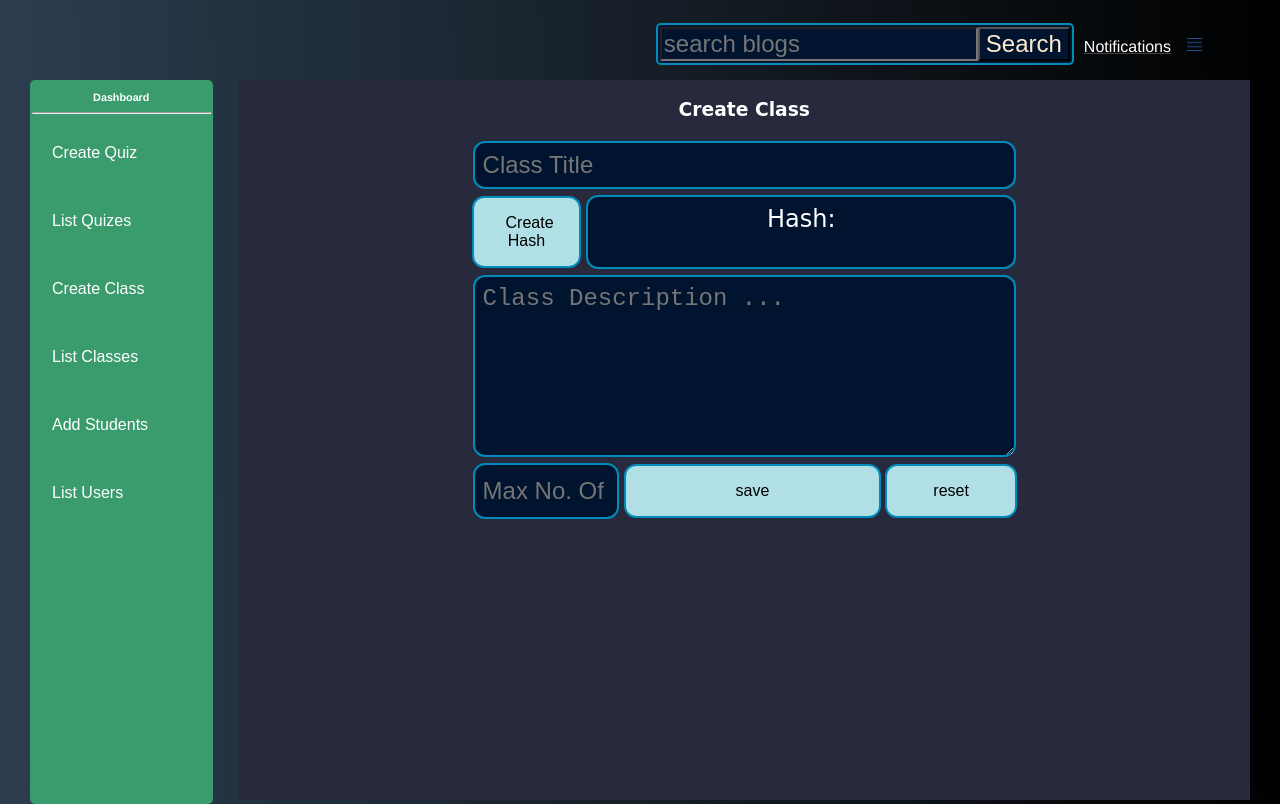
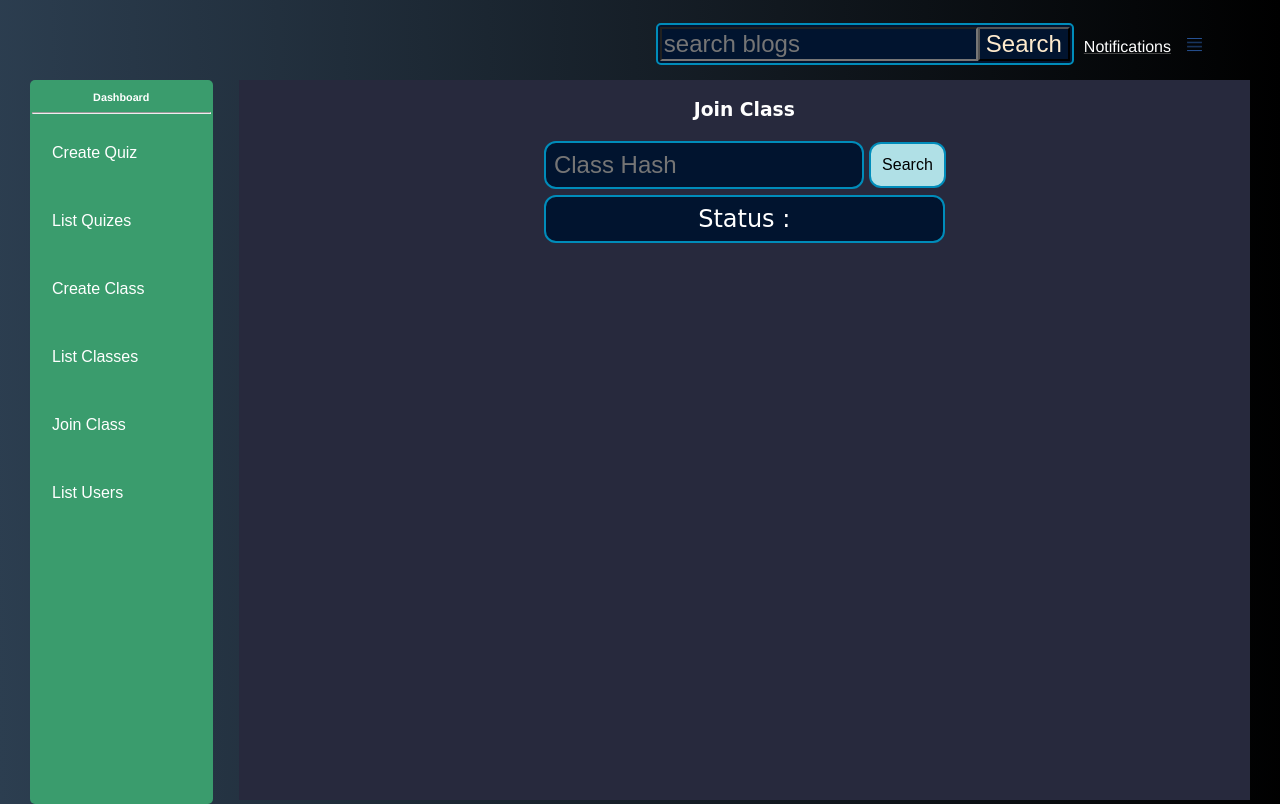
Before and after one commit to hosseindehghanipour1998/onlineClass-Backend, a Vue app in the folder online-class/: page / in a window 1280 px wide. Built offline with nearby package versions, Linux system fonts and the light colour scheme; what vue-particles would draw is missing.

Commit message:
Created JoinClassLayout + Routed

```diff
--- a/online-class/src/components/Home/Home.vue
+++ b/online-class/src/components/Home/Home.vue
@@ -36,8 +36,13 @@
                             <CreateClassForm ></CreateClassForm>
                         </div>
 
+
+                        <div v-if=" pageNo === availableComponents.JoinClassLayout">
+                            <JoinClassForm ></JoinClassForm>
+                        </div>
+
                         <div v-if=" pageNo === availableComponents.Test">
-                            <CreateClassForm ></CreateClassForm>
+                            <JoinClassForm ></JoinClassForm>
                         </div>
 
                     </div>
@@ -56,6 +61,7 @@ import UserListView from '../UserListView/UserListView.vue';
 import UserListerLayout from '../UserListerLayout/UserListerLayout.vue';
 import QuizListerView from '../QuizListerView/QuizListerView.vue';
 import CreateClassForm from '../CreateClassForm/CreateClassForm.vue';
+import JoinClassForm from '../JoinClassForm/JoinClassForm.vue';
 export default {
     components: {
         SideBar,
@@ -65,6 +71,7 @@ export default {
         UserListerLayout,
         QuizListerView,
         CreateClassForm,
+        JoinClassForm
 
     },
     /*
@@ -87,6 +94,7 @@ export default {
                 ListUsersLayout : "7",
                 CreateCourseLayout : "5",
                 CreateQuizLayout : "6",
+                JoinClassLayout : "8",
                 Test : '+'
 
 
@@ -113,18 +121,25 @@ export default {
             }
 
             if ( wantedPage === 'LogOutWanted' ){
-                this.pageNo == "-1";
+                this.pageNo == "+";
             }
 
             if( wantedPage === "LU" ){
-                this.pageNo = "7";
+                //List Users
+                this.pageNo = this.availableComponents.ListUsersLayout;
             }
 
             if( wantedPage === "LQ" ){
-                this.pageNo = "4";
+                //List Quizes
+                this.pageNo = this.availableComponents.ListQuizesLayout;
             }
             if( wantedPage === "CC" ){
-                this.pageNo = "5";
+                // Create Class
+                this.pageNo = this.availableComponents.CreateCourseLayout;
+            }
+            if( wantedPage === "JC" ){
+                //Join Class
+                this.pageNo = this.availableComponents.JoinClassLayout;
             }
 
             else{
--- /dev/null
+++ b/online-class/src/components/JoinClassForm/JoinClassForm.vue
@@ -0,0 +1,101 @@
+<template>
+
+
+<div class="SignInAlignment">
+  <form>
+        <h3 style="color:white"> Join Class </h3>
+        <div class="row">
+          <input  id="columnLeft" class="inputStyle  pa2 inputStyle" type="text"  placeholder="Class Hash">
+          <button id="columnRight" class="buttonStyle" type="submit" >Search</button>
+        </div>
+        <div class="otherColumns">
+          <p class="inputStyle pa2 "   style="width:100%;" placeholder="Class Description ...">Status : </p>
+        </div>
+
+  </form>
+</div>
+</template>
+
+<style scoped>
+
+
+.SignInAlignment {
+  display: flex;
+  flex-direction:column;
+  align-items: center;
+  font-family: "Comic Sans MS", cursive, sans-serif ;
+  width: 100%;
+  height: 100%;
+  /*box-shadow :0 4px 8px 0 rgb(0, 0, 0), 0 6px 20px 0 rgba(0, 0, 0, 1);*/
+  /*box-shadow :  1 8px 16px 0 rgba(0,0,0,1);*/
+  opacity: 1 !important;
+}
+
+
+.inputStyle {
+    color: white !important;
+    border-radius: 12px;
+    background-color: #01142F;
+	transition-duration: 0.4s;
+    border: 2px solid #008CBA;
+    width: 100%;
+    font-size: 1.5rem;
+    padding:8px;
+    margin:3px;
+}
+.row{
+  display:flex;
+  width:100%;
+  height: auto;
+}
+
+.buttonStyle:hover {
+  background-image: linear-gradient(89deg,#3CBA92,#0BA360);
+  color: black ;
+}
+.otherColumns{
+  display: flex;
+}
+#columnLeft{
+  width:80% !important;
+  height: auto;
+}
+
+#columnRight{
+  width:20%  !important;
+  text-align : center;
+  height: auto;
+}
+
+.buttonStyle{
+  border-radius: 12px;
+  background-color: powderblue;
+  border: none;
+  color: black;
+  text-align: center;
+  text-decoration: none;
+  display: inline-block;
+  align-content: center;
+  font-size: 1rem;
+  margin: 4px 2px;
+  transition-duration: 0.2s;
+  cursor: pointer;
+  width: 50%;
+  border: 2px solid #008CBA;
+}
+
+
+.buttonStyle:active{
+  background-color: royalblue;
+  color: red;
+  box-shadow: 0 5px #666;
+  transform: translateY(2px);
+}
+
+
+
+.inputStyle:hover{
+  border-color:purple;
+  background-image: linear-gradient(89deg,#3CBA92,#0BA360);
+}
+</style>
--- a/online-class/src/components/VerticalList/SideBar.vue
+++ b/online-class/src/components/VerticalList/SideBar.vue
@@ -23,7 +23,7 @@ export default {
                 {Text :"List Quizes", Emit : "LQ"},
                 {Text :"Create Class", Emit : "CC"},
                 {Text :"List Classes", Emit : "LC"},
-                {Text :"Add Students", Emit : "AS"},
+                {Text :"Join Class", Emit : "JC"},
                 {Text :"List Users",Emit : "LU"}
             ],
         }
```
